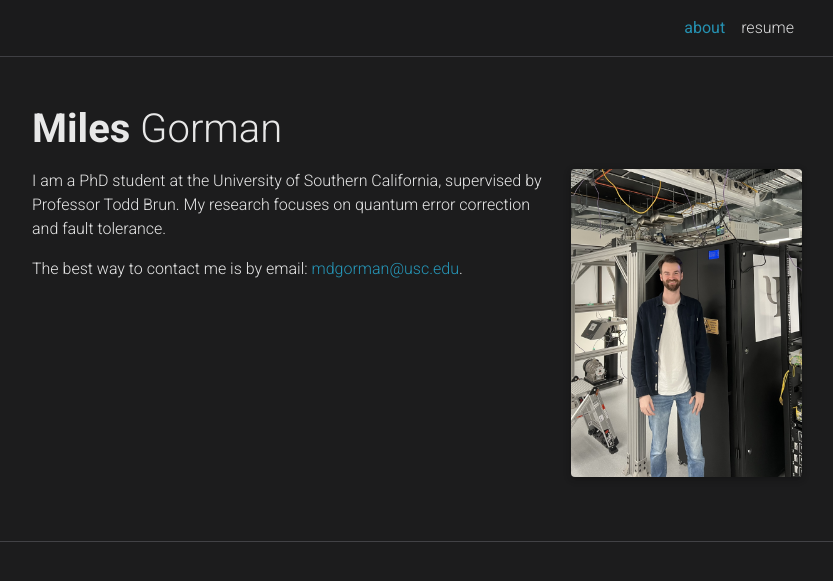
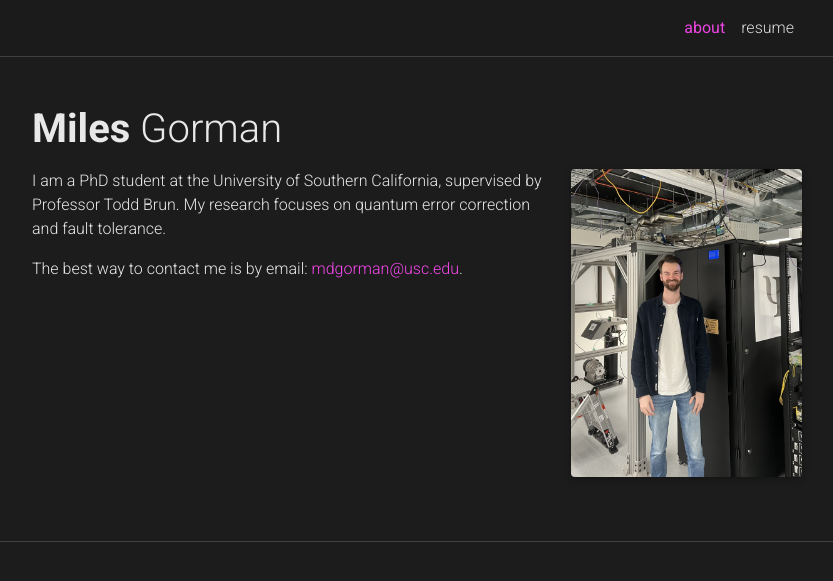
Before and after one commit to MilesGorman/milesgorman.github.io, a Jekyll site: the page built from _pages/about.md, in a window 1280 px wide. Shown: the top 581 px of the page, without its empty margins (223-1056 px from the left). Built offline with Jekyll 4.4.1, drawn with Linux system fonts in a browser that asks for light colours; full-size pictures stand in for the smaller copies a plugin makes; comment, search, counter and statistics services are not loaded; a style sheet for code colours, icons or effects is not loaded.

Commit message:
Colour change

```diff
--- a/_sass/_themes.scss
+++ b/_sass/_themes.scss
@@ -7,8 +7,8 @@
   --global-code-bg-color: #{$code-bg-color-dark};
   --global-text-color: #{$grey-color-light};
   --global-text-color-light: #{$grey-color-light};
-  --global-theme-color: #{$cyan-color};
-  --global-hover-color: #{$cyan-color};
+  --global-theme-color: #{$light-purple-color};
+  --global-hover-color: #{$light-purple-color};
   --global-hover-text-color: #{$white-color};
   --global-footer-bg-color: #{$grey-color-light};
   --global-footer-text-color: #{$grey-color-dark};
@@ -52,8 +52,8 @@
   --global-code-bg-color: #{$code-bg-color-dark};
   --global-text-color: #{$grey-color-light};
   --global-text-color-light: #{$grey-color-light};
-  --global-theme-color: #{$cyan-color};
-  --global-hover-color: #{$cyan-color};
+  --global-theme-color: #{$light-purple-color};
+  --global-hover-color: #{$light-purple-color};
   --global-hover-text-color: #{$white-color};
   --global-footer-bg-color: #{$grey-color-light};
   --global-footer-text-color: #{$grey-color-dark};
```
